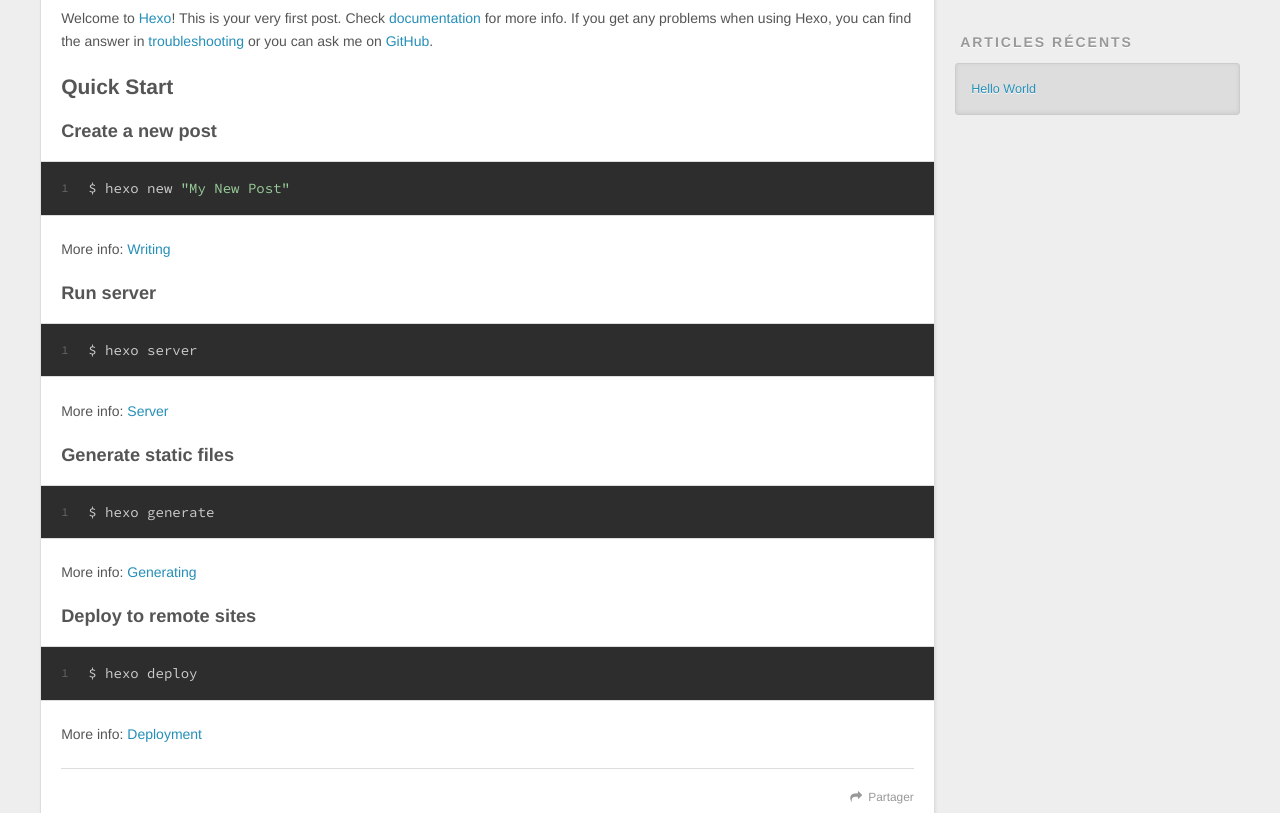
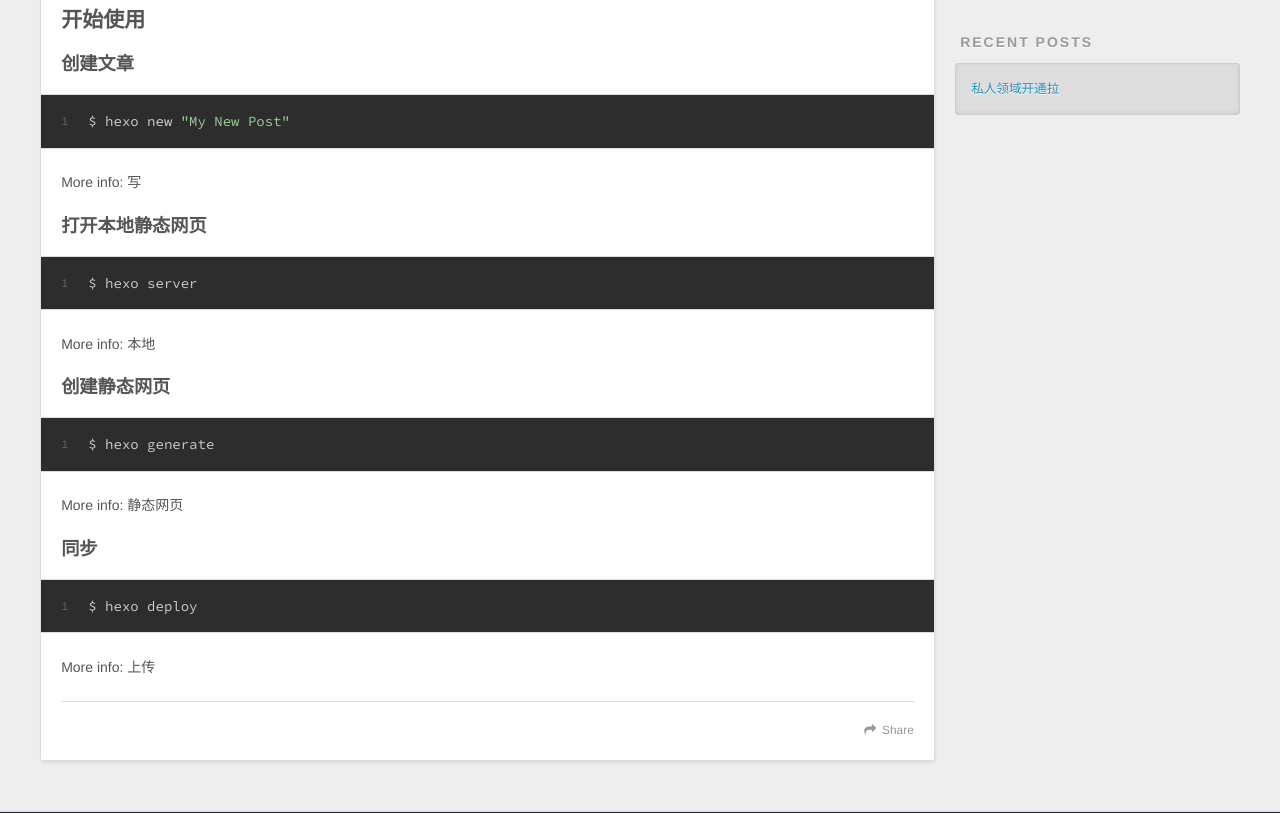
Before and after one commit to 1397350942/1397350942.github.io, a plain HTML site: page 2016/04/18/hello-world/index.html in a window 1280 px wide. Shown: the part 446-1259 px from the top of the page. Drawn offline with nearby package versions, Linux system fonts and the light colour scheme.

Commit message:
Site updated: 2016-04-18 12:12:55

```diff
--- a/2016/04/18/hello-world/index.html
+++ b/2016/04/18/hello-world/index.html
@@ -3,21 +3,39 @@
 <head>
   <meta charset="utf-8">
 
-  <title>Hello World | 翁闻宇的私人领域</title>
+  <title>私人领域开通拉 | 翁闻宇的私人领域</title>
   <meta name="viewport" content="width=device-width, initial-scale=1, maximum-scale=1">
-  <meta name="description" content="Welcome to Hexo! This is your very first post. Check documentation for more info. If you get any problems when using Hexo, you can find the answer in troubleshooting or you can ask me on GitHub.
-Quick">
+  <meta name="description" content="开始使用创建文章1$ hexo new &quot;My New Post&quot;
+More info: 写
+打开本地静态网页1$ hexo server
+More info: 本地
+创建静态网页1$ hexo generate
+More info: 静态网页
+同步1$ hexo deploy
+More info: 上传">
 <meta property="og:type" content="article">
-<meta property="og:title" content="Hello World">
+<meta property="og:title" content="私人领域开通拉">
 <meta property="og:url" content="http://yoursite.com/2016/04/18/hello-world/index.html">
 <meta property="og:site_name" content="翁闻宇的私人领域">
-<meta property="og:description" content="Welcome to Hexo! This is your very first post. Check documentation for more info. If you get any problems when using Hexo, you can find the answer in troubleshooting or you can ask me on GitHub.
-Quick">
-<meta property="og:updated_time" content="2016-04-18T03:55:56.000Z">
+<meta property="og:description" content="开始使用创建文章1$ hexo new &quot;My New Post&quot;
+More info: 写
+打开本地静态网页1$ hexo server
+More info: 本地
+创建静态网页1$ hexo generate
+More info: 静态网页
+同步1$ hexo deploy
+More info: 上传">
+<meta property="og:updated_time" content="2016-04-18T04:12:29.000Z">
 <meta name="twitter:card" content="summary">
-<meta name="twitter:title" content="Hello World">
-<meta name="twitter:description" content="Welcome to Hexo! This is your very first post. Check documentation for more info. If you get any problems when using Hexo, you can find the answer in troubleshooting or you can ask me on GitHub.
-Quick">
+<meta name="twitter:title" content="私人领域开通拉">
+<meta name="twitter:description" content="开始使用创建文章1$ hexo new &quot;My New Post&quot;
+More info: 写
+打开本地静态网页1$ hexo server
+More info: 本地
+创建静态网页1$ hexo generate
+More info: 静态网页
+同步1$ hexo deploy
+More info: 上传">
 
     <link rel="alternate" href="/atom.xml" title="翁闻宇的私人领域" type="application/atom+xml">
 
@@ -55,9 +73,9 @@
       </nav>
       <nav id="sub-nav">
 
-          <a id="nav-rss-link" class="nav-icon" href="/atom.xml" title="Flux RSS"></a>
+          <a id="nav-rss-link" class="nav-icon" href="/atom.xml" title="RSS Feed"></a>
 
-        <a id="nav-search-btn" class="nav-icon" title="Rechercher"></a>
+        <a id="nav-search-btn" class="nav-icon" title="Search"></a>
       </nav>
       <div id="search-form-wrap">
         <form action="//google.com/search" method="get" accept-charset="UTF-8" class="search-form"><input type="search" name="q" results="0" class="search-form-input" placeholder="Search"><button type="submit" class="search-form-submit">&#xF002;</button><input type="hidden" name="sitesearch" value="http://yoursite.com"></form>
@@ -80,7 +98,7 @@
 
 
     <h1 class="article-title" itemprop="name">
-      Hello World
+      私人领域开通拉
     </h1>
 
 
@@ -88,20 +106,19 @@
 
     <div class="article-entry" itemprop="articleBody">
 
-        <p>Welcome to <a href="https://hexo.io/" target="_blank" rel="external">Hexo</a>! This is your very first post. Check <a href="https://hexo.io/docs/" target="_blank" rel="external">documentation</a> for more info. If you get any problems when using Hexo, you can find the answer in <a href="https://hexo.io/docs/troubleshooting.html" target="_blank" rel="external">troubleshooting</a> or you can ask me on <a href="https://github.com/hexojs/hexo/issues" target="_blank" rel="external">GitHub</a>.</p>
-<h2 id="Quick-Start"><a href="#Quick-Start" class="headerlink" title="Quick Start"></a>Quick Start</h2><h3 id="Create-a-new-post"><a href="#Create-a-new-post" class="headerlink" title="Create a new post"></a>Create a new post</h3><figure class="highlight bash"><table><tr><td class="gutter"><pre><span class="line">1</span><br></pre></td><td class="code"><pre><span class="line">$ hexo new <span class="string">"My New Post"</span></span><br></pre></td></tr></table></figure>
-<p>More info: <a href="https://hexo.io/docs/writing.html" target="_blank" rel="external">Writing</a></p>
-<h3 id="Run-server"><a href="#Run-server" class="headerlink" title="Run server"></a>Run server</h3><figure class="highlight bash"><table><tr><td class="gutter"><pre><span class="line">1</span><br></pre></td><td class="code"><pre><span class="line">$ hexo server</span><br></pre></td></tr></table></figure>
-<p>More info: <a href="https://hexo.io/docs/server.html" target="_blank" rel="external">Server</a></p>
-<h3 id="Generate-static-files"><a href="#Generate-static-files" class="headerlink" title="Generate static files"></a>Generate static files</h3><figure class="highlight bash"><table><tr><td class="gutter"><pre><span class="line">1</span><br></pre></td><td class="code"><pre><span class="line">$ hexo generate</span><br></pre></td></tr></table></figure>
-<p>More info: <a href="https://hexo.io/docs/generating.html" target="_blank" rel="external">Generating</a></p>
-<h3 id="Deploy-to-remote-sites"><a href="#Deploy-to-remote-sites" class="headerlink" title="Deploy to remote sites"></a>Deploy to remote sites</h3><figure class="highlight bash"><table><tr><td class="gutter"><pre><span class="line">1</span><br></pre></td><td class="code"><pre><span class="line">$ hexo deploy</span><br></pre></td></tr></table></figure>
-<p>More info: <a href="https://hexo.io/docs/deployment.html" target="_blank" rel="external">Deployment</a></p>
+        <h2 id="开始使用"><a href="#开始使用" class="headerlink" title="开始使用"></a>开始使用</h2><h3 id="创建文章"><a href="#创建文章" class="headerlink" title="创建文章"></a>创建文章</h3><figure class="highlight bash"><table><tr><td class="gutter"><pre><span class="line">1</span><br></pre></td><td class="code"><pre><span class="line">$ hexo new <span class="string">"My New Post"</span></span><br></pre></td></tr></table></figure>
+<p>More info: 写</p>
+<h3 id="打开本地静态网页"><a href="#打开本地静态网页" class="headerlink" title="打开本地静态网页"></a>打开本地静态网页</h3><figure class="highlight bash"><table><tr><td class="gutter"><pre><span class="line">1</span><br></pre></td><td class="code"><pre><span class="line">$ hexo server</span><br></pre></td></tr></table></figure>
+<p>More info: 本地</p>
+<h3 id="创建静态网页"><a href="#创建静态网页" class="headerlink" title="创建静态网页"></a>创建静态网页</h3><figure class="highlight bash"><table><tr><td class="gutter"><pre><span class="line">1</span><br></pre></td><td class="code"><pre><span class="line">$ hexo generate</span><br></pre></td></tr></table></figure>
+<p>More info: 静态网页</p>
+<h3 id="同步"><a href="#同步" class="headerlink" title="同步"></a>同步</h3><figure class="highlight bash"><table><tr><td class="gutter"><pre><span class="line">1</span><br></pre></td><td class="code"><pre><span class="line">$ hexo deploy</span><br></pre></td></tr></table></figure>
+<p>More info: 上传</p>
 
 
     </div>
     <footer class="article-footer">
-      <a data-url="http://yoursite.com/2016/04/18/hello-world/" data-id="cin5he17v0000jes61ijbplbw" class="article-share-link">Partager</a>
+      <a data-url="http://yoursite.com/2016/04/18/hello-world/" data-id="cin5hk5po0000kts6ui2ngv52" class="article-share-link">Share</a>
 
 
     </footer>
@@ -135,12 +152,12 @@
 
 
   <div class="widget-wrap">
-    <h3 class="widget-title">Articles récents</h3>
+    <h3 class="widget-title">Recent Posts</h3>
     <div class="widget">
       <ul>
 
           <li>
-            <a href="/2016/04/18/hello-world/">Hello World</a>
+            <a href="/2016/04/18/hello-world/">私人领域开通拉</a>
           </li>
 
       </ul>
@@ -156,7 +173,7 @@
   <div class="outer">
     <div id="footer-info" class="inner">
       &copy; 2016 翁闻宇<br>
-      Propulsé by <a href="http://hexo.io/" target="_blank">Hexo</a>
+      Powered by <a href="http://hexo.io/" target="_blank">Hexo</a>
     </div>
   </div>
 </footer>
```
Also changed, not shown: archives/2016/04/index.html (+6 -6 lines), archives/2016/index.html (+6 -6 lines), archives/index.html (+6 -6 lines), index.html (+15 -16 lines).
